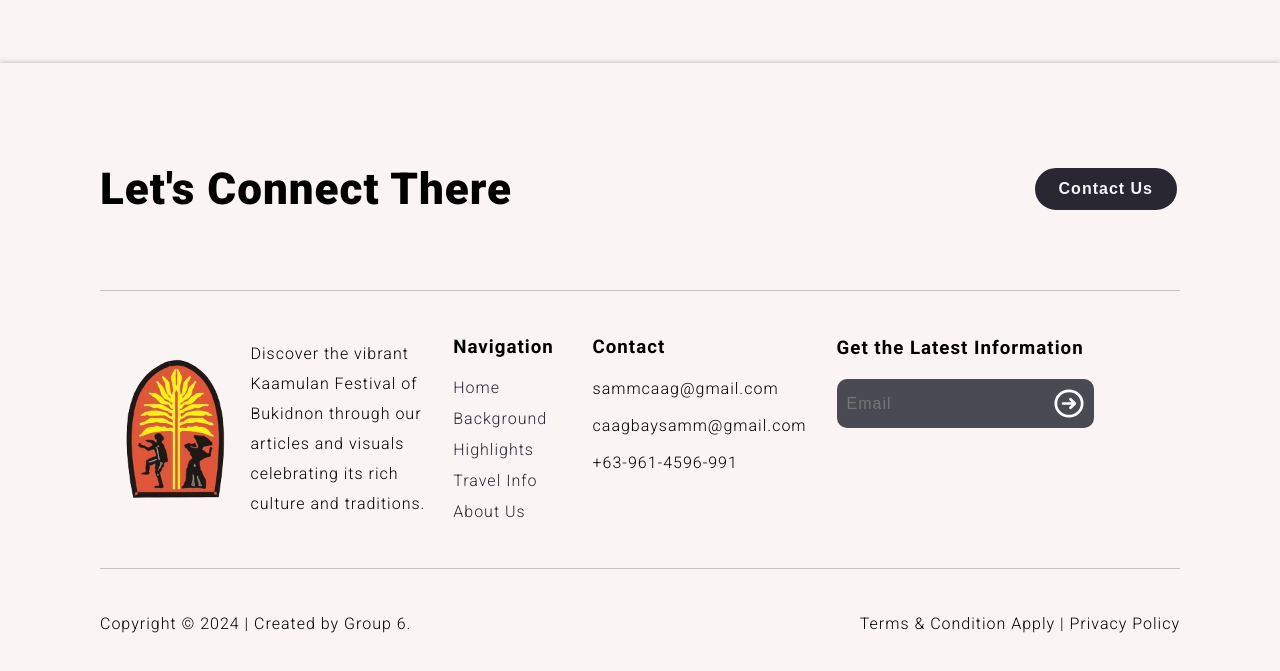
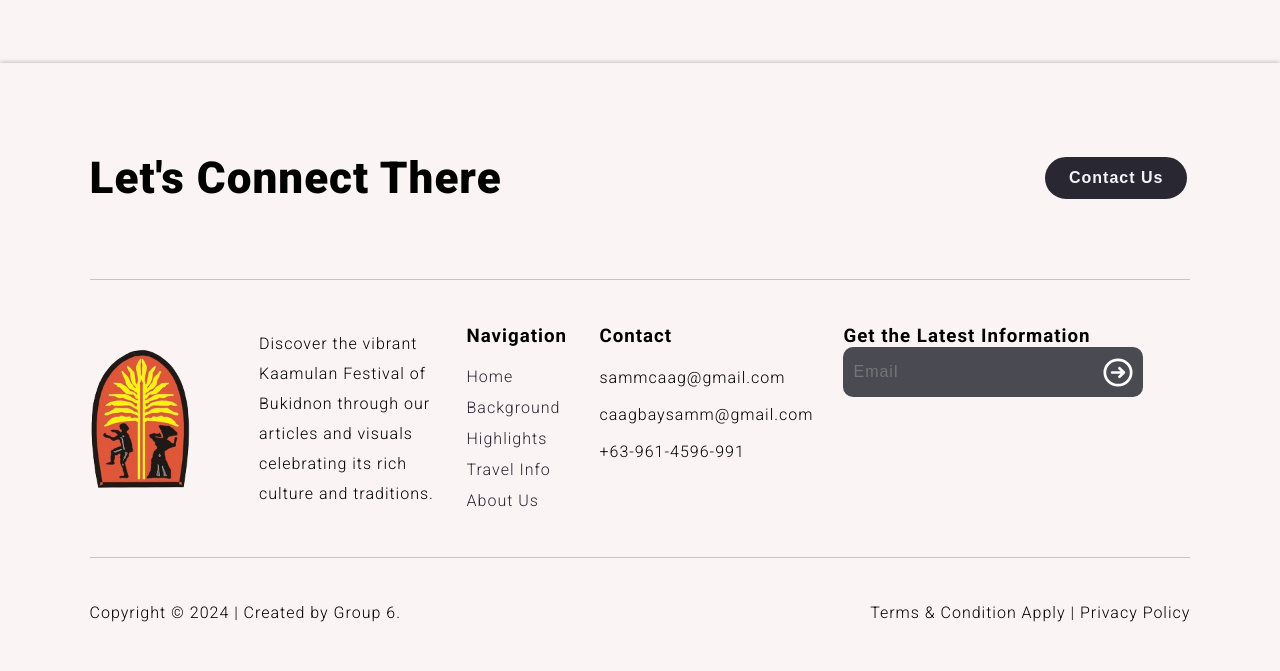
Before and after one commit to SammDumpingStation/Kaamulan-Simple-Website, a plain HTML site: page 05-about-page.html in a window 1280 px wide. Shown: the part 1975-2646 px from the top of the page. Drawn offline with Linux system fonts and the light colour scheme.

Commit message:
🔥 Finalizing the footer section

```diff
--- a/CSS-Files/01-home-page-main.css
+++ b/CSS-Files/01-home-page-main.css
@@ -44,7 +44,7 @@ section img {
 }
 
 .homepage-banner {
-  min-width: 200px;
+  min-width: 300px;
   width: 100%;
   max-width: 1000px;
 }
--- a/CSS-Files/global-footer.css
+++ b/CSS-Files/global-footer.css
@@ -5,13 +5,14 @@ footer {
   margin-top: 25vw;
   width: 100vw;
   box-shadow: 0 0 5px rgba(10, 10, 10, 0.3);
-  padding: 6.25rem 6.25rem 45px 6.25rem;
+  padding: clamp(0.5rem, 7vw, 6.25rem);
 }
 
 footer section {
   display: flex;
   justify-content: space-between;
   align-items: center;
+  flex-wrap: wrap;
 }
 
 footer ul li {
@@ -49,11 +50,14 @@ footer h4 {
 }
 
 input {
+  min-width: 100px;
+  width: 100%;
   outline: transparent;
 }
 
 .footer-title-section {
-  padding-bottom: 4.6875rem;
+  gap: 30px;
+  padding-bottom: clamp(1.25rem , 7vw ,75px);
 }
 
 .footer-title {
@@ -65,34 +69,48 @@ input {
   background-color: var(--black-kaamulan-bg);
   color: #f4f4fa;
   border: 3px solid var(--white-kaamulan-bg);
-  margin: 0;
 }
 
 .footer-middle-section {
-  padding-block: 45px;
+  gap: 30px;
+  padding-block: 2.8125rem;
+  align-items: flex-start;
+  padding-top: 45px;
   border-block: 1px solid rgba(0, 0, 0, 0.2);
 }
 
-.left-div, .footer-middle-div {
-  flex: 1 1 100%;
-  display: flex;
+.footer-middle-section div {
+  flex: 1 1 300px;
 }
 
 .left-div {
-  justify-content: space-evenly;
-  align-items: center;
+  flex: 1 1 100%;
+  display: flex;
+  justify-content: space-between;
+  align-self: center;
+  flex-wrap: wrap;
+  gap: 30px;
 }
 
 .logo-footer {
+  object-fit: contain;
+  flex-wrap: 1 1 100%;
   width: 100px;
 }
 
 .logo-desc {
+  flex-wrap: 1 1 100%;
   max-width: 20ch;
 }
 
 .footer-middle-div {
+  display: flex;
+  flex-wrap: wrap;
+  gap: 30px;
   justify-content: space-between;
+}
+.footer-middle-div div{
+  flex: 1 1 100px;
 }
 
 .contact-footer p {
@@ -108,31 +126,30 @@ input {
 }
 
 .right-div {
+  display: flex;
+  flex-direction: column;
   flex: 1 1 100%;
-  height: 184px;
-  padding-left: 30px;
+  justify-content: start;
+  align-items: flex-start;
 }
 
-.copyright-section {
-  margin-top: 40px;
+.email-title {
+  margin-bottom: 20px;
 }
 
 .footer-input-container {
   display: flex;
   justify-content: space-between;
+  max-height: 50px;
   align-items: center;
-  min-width: 55%;
-  width: 75%;
-  max-width: 85%;
+  width: clamp(200px, 100%, 18.75rem);
   background-color: #4a4b52;
-  margin-top: 20px;
   padding: 10px;
   border-radius: 10px;
 }
 
 .footer-input-email {
   border: none;
-  width: 100%;
   font-size: 16px;
   font-weight: 300;
   background-color: transparent;
@@ -142,3 +159,8 @@ input {
 .arrow-button {
   width: 30px;
 }
+
+.copyright-section {
+  align-items: center;
+  margin-top: 40px;
+}
```
Also changed, not shown: 01-home-page.html (+1 -1 lines).
